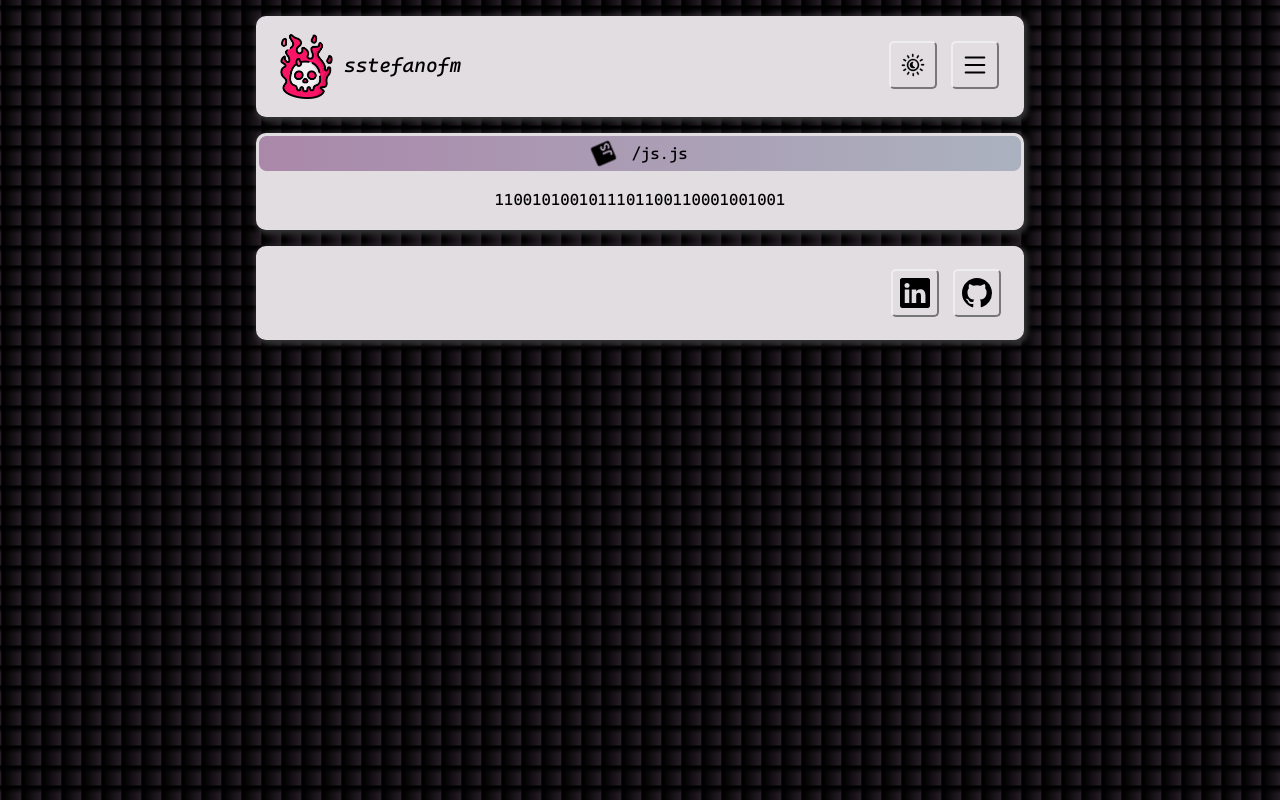
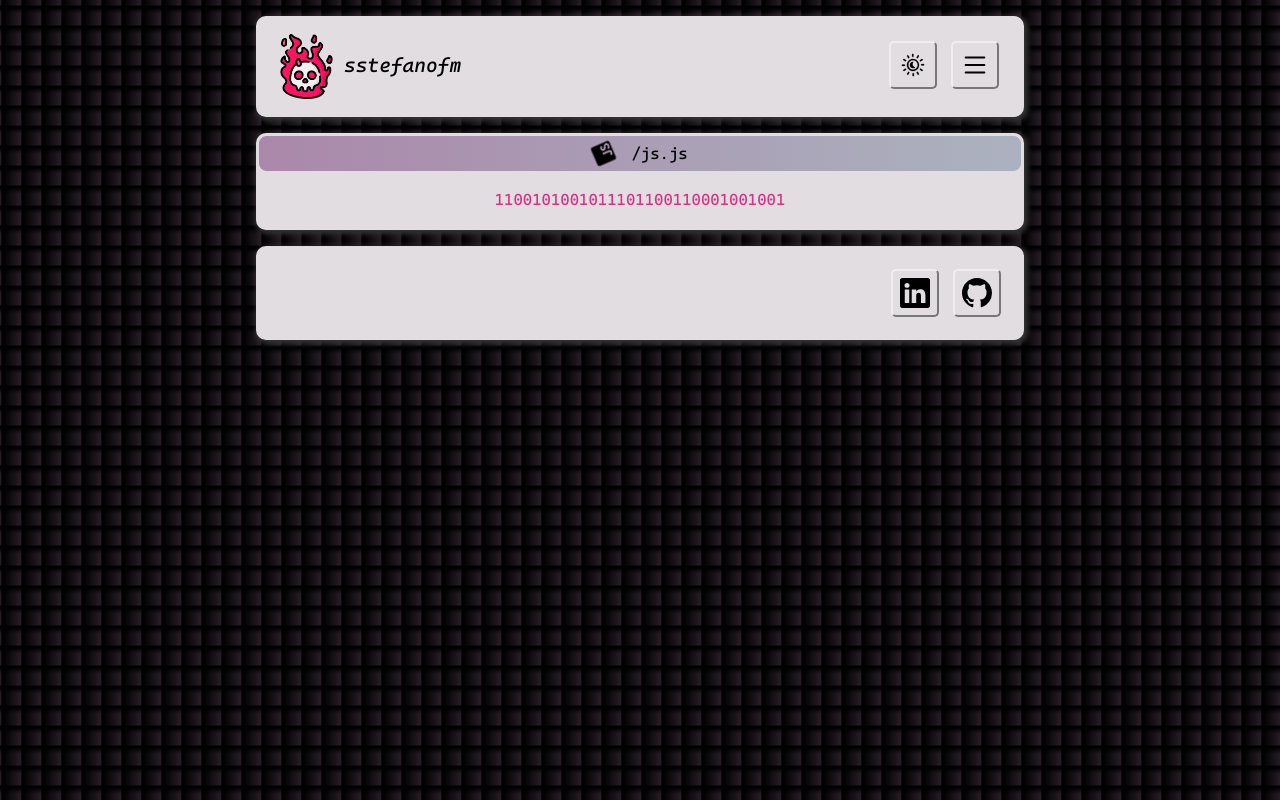
Before and after one commit to sstefanofm/sstefanofm.github.io, a React (Create React App) app: page /js in a window 1280 px wide. Built offline with nearby package versions, Linux system fonts and the light colour scheme.

Commit message:
rendering code for each bit

```diff
--- a/src/components/BinaryTime/index.jsx
+++ b/src/components/BinaryTime/index.jsx
@@ -15,7 +15,13 @@ const BinaryTime = () => {
     return () => clearInterval(u)
   }, [])
 
-  return <>{binaryTime}</>
+  return <>{
+    binaryTime.split('').map(b => +b).map((b, i) => (
+      <div key={i}>
+        <code>{b}</code>
+      </div>
+    ))
+  }</>
 }
 
 export default BinaryTime
```
